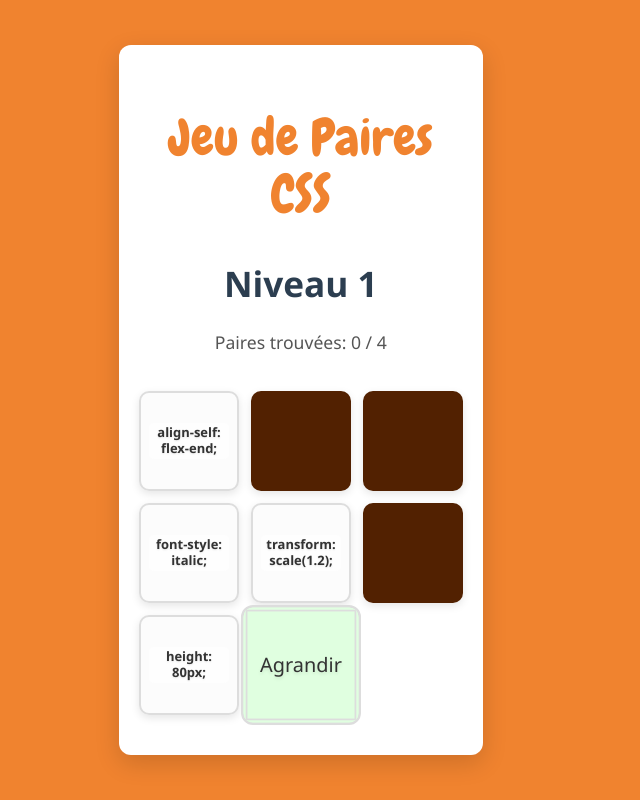
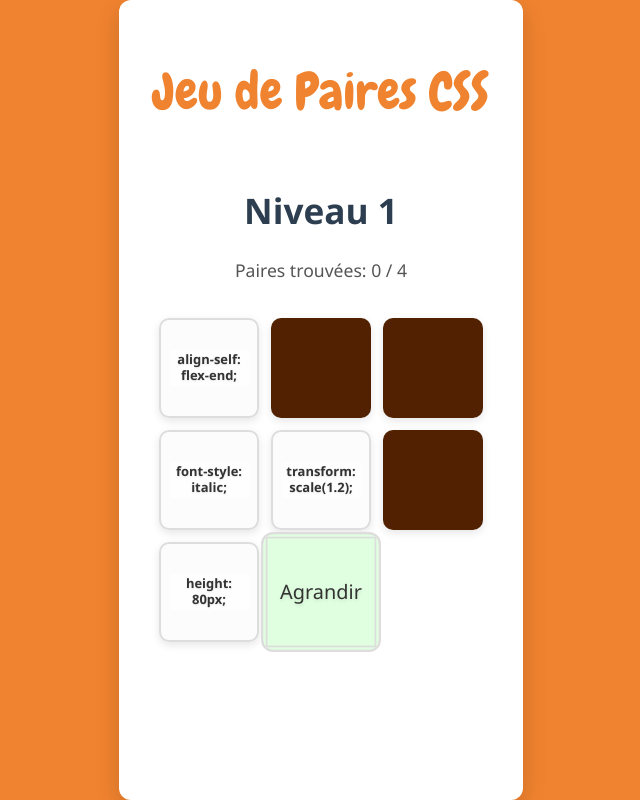
Before and after one commit to Dias-Jonathan-dev/Code-me-maybe, a React (Vite) app: page / in a window 1280 px wide. Both pictures are taken after a click on the button "Start". Shown: the whole page, without its empty margins (319-959 px from the left). Built offline with nearby package versions, Linux system fonts and the light colour scheme; a web font is replaced by a local one.

Commit message:
end design homepage and endpage

```diff
--- a/src/App.tsx
+++ b/src/App.tsx
@@ -4,7 +4,7 @@ import GamePage from "./GamePage";
 import { allLevels } from "./data";
 import type { GameLevel } from "./data"; // <-- Correction ici: import type
 import "./styles.css";
-import { Navigate, useNavigate } from "react-router-dom";
+import { useNavigate } from "react-router-dom";
 
 const App: React.FC = () => {
   const [currentLevelIndex, setCurrentLevelIndex] = useState(0);
--- a/src/styles.css
+++ b/src/styles.css
@@ -17,14 +17,23 @@ body {
   color: #333;
 }
 
+#root {
+  display: flex;
+  justify-content: center;
+}
+
 .app-container {
   text-align: center;
   background-color: #ffffff;
   padding: 30px;
   border-radius: 12px;
   box-shadow: 0 8px 25px rgba(0, 0, 0, 0.15);
-  max-width: 90%;
+  max-width: 50vw;
+  min-height: 100vh;
   box-sizing: border-box;
+  display: flex;
+  flex-direction: column;
+  align-items: center;
 }
 
 .game-page h2 {
@@ -385,9 +394,7 @@ body.homepage-background {
 }
 
 .homepage {
-  position: relative;
-  min-height: 100vh;
-  padding-bottom: 60px; /* au moins la hauteur de ton footer */
+  height: 100vh;
 }
 
 .header-wallpaper {
```
